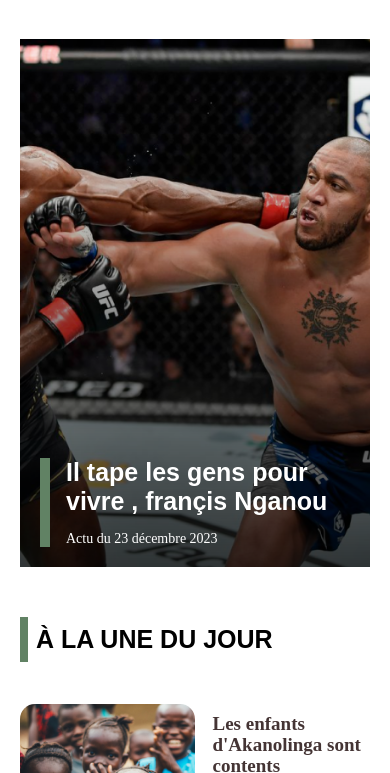
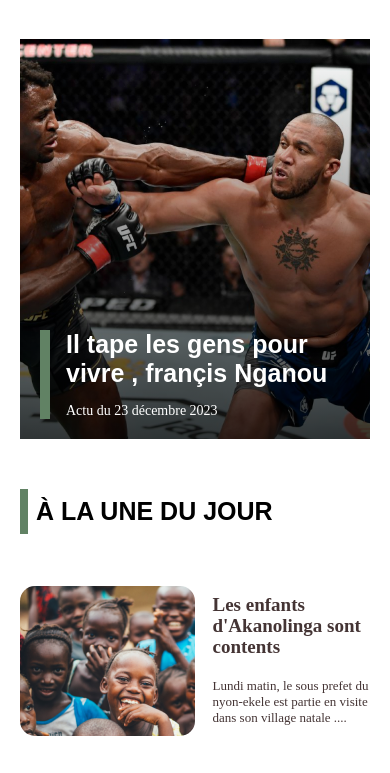
Before and after one commit to Worketyamo-Students/Ahmed_Canal2_BootCamp, a plain HTML site: page index.html in a window 390 px wide. Shown: the part 71-844 px from the top of the page. Drawn offline with nearby package versions, Linux system fonts and the light colour scheme; a web font is replaced by a local one.

Commit message:
media a 640 2

```diff
--- a/Assets/Css/index.css
+++ b/Assets/Css/index.css
@@ -278,14 +278,14 @@ ion-icon:active {
 @media only screen and (max-width: 640px) {
     .francis {
         flex-direction: column;
-        height: 120rem;
+        height: 110rem;
         padding: 0 2rem;
         margin: 3rem 0;
     }
 
     .francis_actu {
         width: 100%;
-        height: 55rem;
+        height: 40rem;
         border-radius: 0;
     }
 
```
